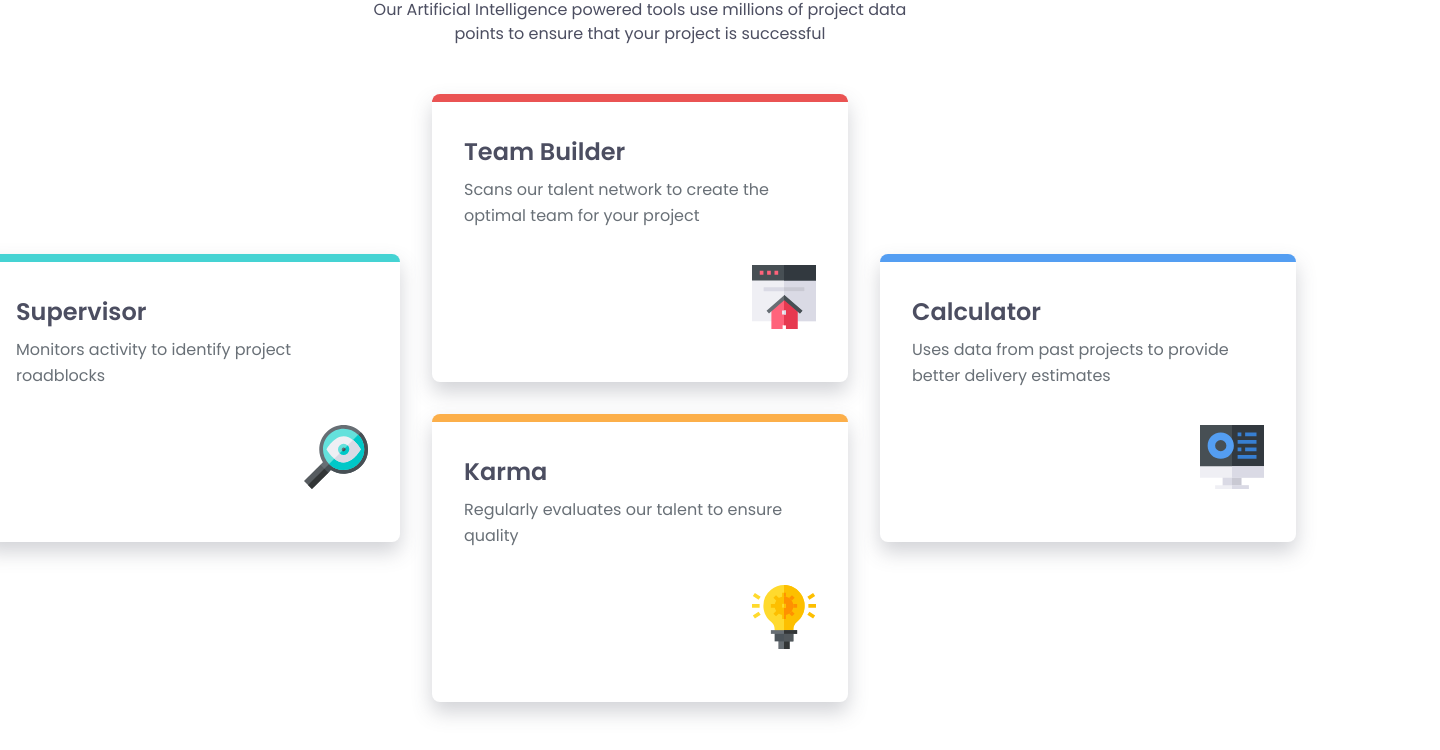
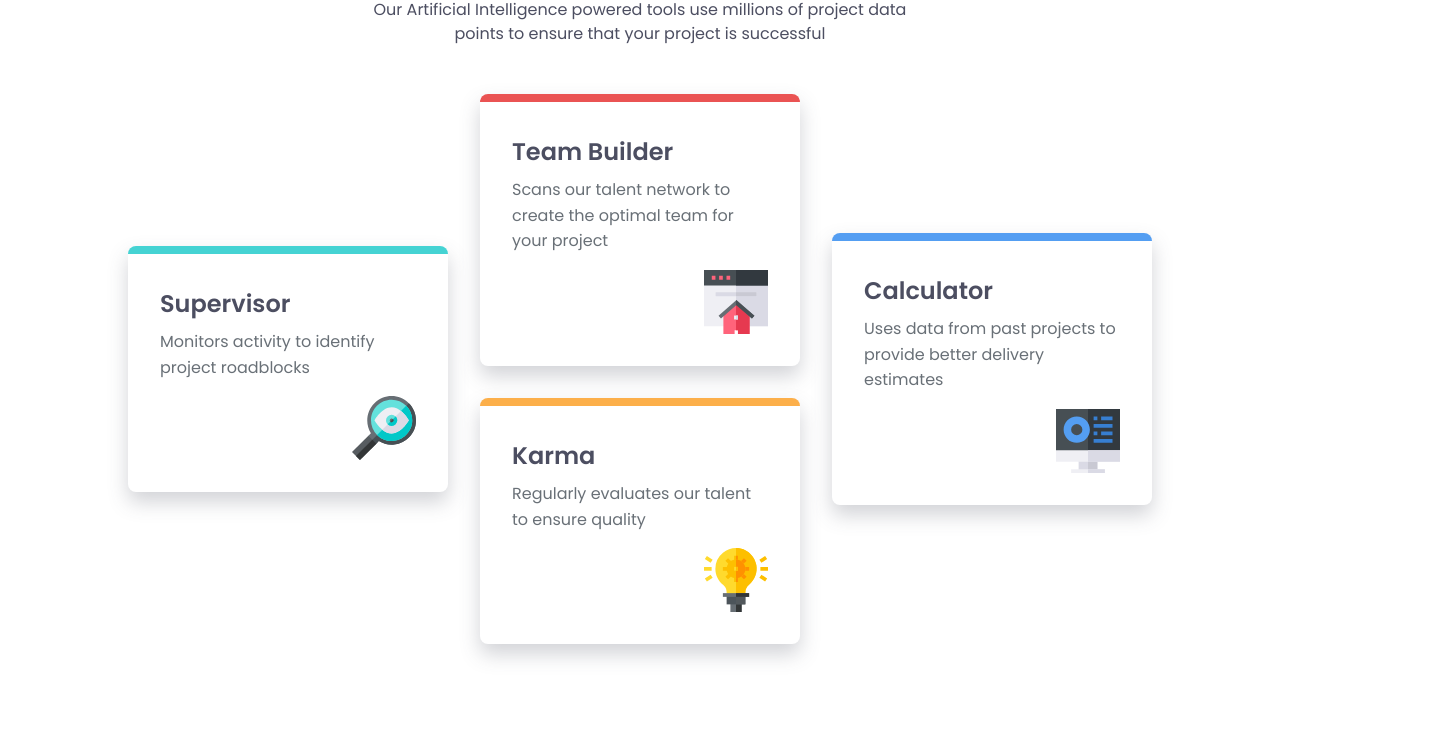
Before and after one commit to Midknightsnack/four-card-feature-section-master, a plain HTML site: page index.html in a window 1280 px wide. Shown: the part 155-905 px from the top of the page, 1440 px wide, since content can reach past the window. After the commit the page ends 847 px from the top, so only its background shows below. Drawn offline with Linux system fonts and the light colour scheme.

Commit message:
adjusting responsiveness

```diff
--- a/index.html
+++ b/index.html
@@ -30,8 +30,8 @@
     </section>
 
     <section class="card-display">
-      <section class="column card cyan-card">
-        <div class="card-content">
+      <section class="card cyan-card">
+        <div>
           <h2>Supervisor</h2>
           <p class="card-content-desc">Monitors activity to identify project roadblocks</p>
         </div>
@@ -42,7 +42,7 @@
 
       <section class="column">
         <section class="card red-card">
-          <div class="card-content">
+          <div>
             <h2>Team Builder</h2>
             <p class="card-content-desc">Scans our talent network to create the optimal team for your project</p>
           </div>
@@ -52,7 +52,7 @@
         </section>
 
         <section class="card orange-card">
-          <div class="card-content">
+          <div>
             <h2>Karma</h2>
             <p class="card-content-desc">Regularly evaluates our talent to ensure quality</p>
           </div>
@@ -62,8 +62,8 @@
         </section>
       </section>
 
-      <section class="column card blue-card">
-        <div class="card-content">
+      <section class=" card blue-card">
+        <div>
           <h2>Calculator</h2>
           <p class="card-content-desc">Uses data from past projects to provide better delivery estimates</p>
         </div>
--- a/styles.css
+++ b/styles.css
@@ -28,8 +28,8 @@ main{
 
 .heading{
   text-align: center;
+  justify-items: center;
   line-height: 1.3;
-  width: 35%;
 }
 
 .heading-whole-text{
@@ -46,6 +46,7 @@ main{
 .heading-description{
   font-weight: 400;
   line-height: 1.5;
+  width: 60%;
 }
 
 .card-display{
@@ -53,13 +54,10 @@ main{
   grid-template-columns: repeat(3, 1fr);
   margin: 3rem 8rem;
   align-items: center;
+  gap: 2rem;
 }
 
 .column{
-  margin: 0rem 1rem;
-}
-
-.column:nth-child(2){
   display: grid;
   gap: 2rem;
 }
@@ -70,8 +68,8 @@ main{
   box-shadow: 0 10px 20px hsl(230, 12%, 34%, 0.25);
   padding: 2rem;
 
-  height: 18rem;
-  width: 26rem;
+  height: fit-content;
+  width: 100%;
   box-sizing: border-box;
 
   display: flex;
@@ -83,10 +81,6 @@ h2{
   font-size: 1.5rem;
   margin-bottom: 0;
   margin-top: 0;
-}
-
-.card-content{
-  padding-right: 2rem;
 }
 
 .card-content-desc{
@@ -119,8 +113,12 @@ h2{
 }
 
 
-@media (max-width: 600px) {
+@media (max-width: 800px) {
   .heading{
+    width: 90vw;
+  }
+
+  .heading-description{
     width: 90vw;
   }
 
@@ -135,8 +133,4 @@ h2{
   .card{
     margin-bottom: 2rem;
   }
-
-  .column:nth-child(2){
-    gap: 0;
-  }
 }
```
